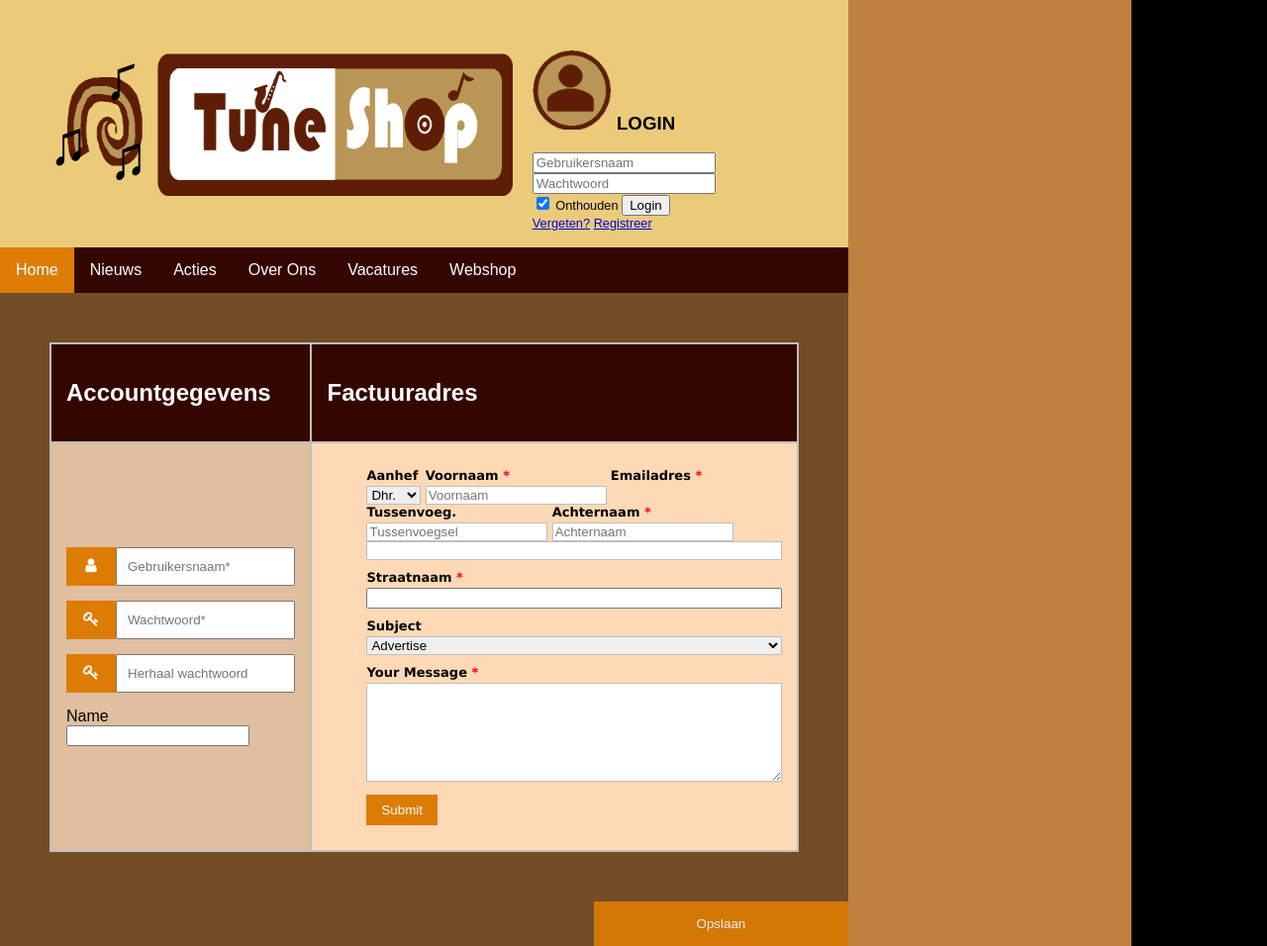
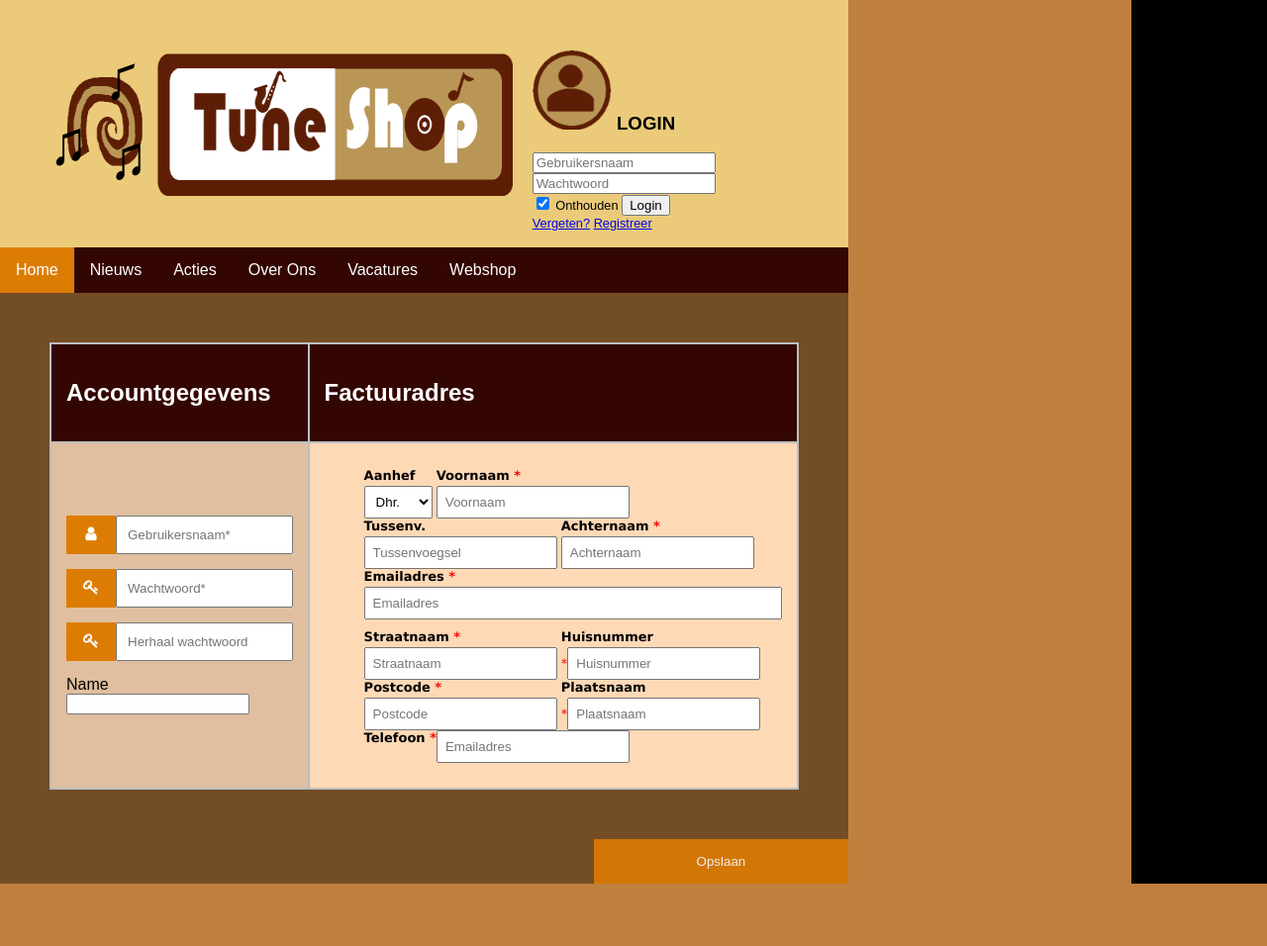
Before and after one commit to LotusterHaar/3A-Webshop, a PHP site: page /registrationpage.html in a window 1280 px wide. Shown: the whole page at 99% size. After the commit the page ends 893 px from the top, so only its background shows below. Run offline with PHP 8.4, Linux system fonts and the light colour scheme.

Commit message:
factuuradres, alle velden aangemaakt (layout klopt nog niet!)

```diff
--- a/registrationpage.html
+++ b/registrationpage.html
@@ -130,7 +130,7 @@ File: styles registration CSS
                                             <input type="text" name="field2" class="field-divided"
                                                    placeholder="Voornaam"/>&nbsp;
                                         </div>
-                                        <div class="labelInput"><label>Tussenvoeg. </label> <input type="text"
+                                        <div class="labelInput"><label>Tussenv. </label> <input type="text"
                                                                                                    name="field1"
                                                                                                    class="field-divided"
                                                                                                    placeholder="Tussenvoegsel"/>&nbsp;
@@ -141,27 +141,42 @@ File: styles registration CSS
                                                                                         placeholder="Achternaam"/></div>
                                     </section>
                                 <li>
-                                    <label>Emailadres <span class="required">*</span></label>
-                                    <input type="email" name="field5" class="field-long"/>
+                                <section>
+                                    <label class="emailLabel">Emailadres <span class="required">*</span></label>
+                                    <input type="email" name="field5" class="field-long" placeholder="Emailadres"/>
+                                </section>
                                 </li>
                                 <li>
-                                    <label>Straatnaam <span class="required">*</span></label>
-                                    <input type="street" name="field5" class="field-long"/>
+                                    <section>
+                                    <div class="labelInput"><label>Straatnaam <span class="required">*</span></label>
+                                        <input type="text" name="field2" class="field-divided"
+                                               placeholder="Straatnaam"/>&nbsp;
+                                    </div>
+                                    <div class="labelInput"><label>Huisnummer </label> <span class="required">*</span><input type="text"
+                                                                                               name="field1"
+                                                                                               class="field-divided"
+                                                                                               placeholder="Huisnummer"/>&nbsp;
+                                    </div>
+                                    </section>
                                 </li>
                                 <li>
-                                    <label>Subject</label>
-                                    <select name="field4" class="field-select">
-                                        <option value="Advertise">Advertise</option>
-                                        <option value="Partnership">Partnership</option>
-                                        <option value="General Question">General</option>
-                                    </select>
+                                    <section>
+                                        <div class="labelInput"><label>Postcode <span class="required">*</span></label>
+                                            <input type="text" name="field2" class="field-divided"
+                                                   placeholder="Postcode"/>&nbsp;
+                                        </div>
+                                        <div class="labelInput"><label>Plaatsnaam </label> <span class="required">*</span><input type="text"
+                                                                                                                                 name="field1"
+                                                                                                                                 class="field-divided"
+                                                                                                                                 placeholder="Plaatsnaam"/>&nbsp;
+                                        </div>
+                                    </section>
                                 </li>
                                 <li>
-                                    <label>Your Message <span class="required">*</span></label>
-                                    <textarea name="field5" id="field5" class="field-long field-textarea"></textarea>
-                                </li>
-                                <li>
-                                    <input type="submit" value="Submit"/>
+                                    <section>
+                                        <label class="emailLabel">Telefoon <span class="required">*</span></label>
+                                        <input type="email" name="field5" class="field-divided" placeholder="Emailadres"/>
+                                    </section>
                                 </li>
                             </ul>
                         </form>
--- a/stylesRegistration.css
+++ b/stylesRegistration.css
@@ -91,6 +91,9 @@ th {
     font-weight: bold;
 }
 
+.emailLabel{
+    float: left;
+}
 .billing-address input[type=text],
 .billing-address input[type=date],
 .billing-address input[type=datetime],
@@ -104,8 +107,8 @@ select {
     box-sizing: border-box;
     -webkit-box-sizing: border-box;
     -moz-box-sizing: border-box;
-    border: 1px solid #BEBEBE;
-/*    padding: 7px;*/
+/*    border: 1px solid #BEBEBE;*/
+    padding: 7px;
     margin: 0px;
     -webkit-transition: all 0.30s ease-in-out;
     -moz-transition: all 0.30s ease-in-out;
```
Also changed, not shown: oefening2.html (+25 -0 lines).
